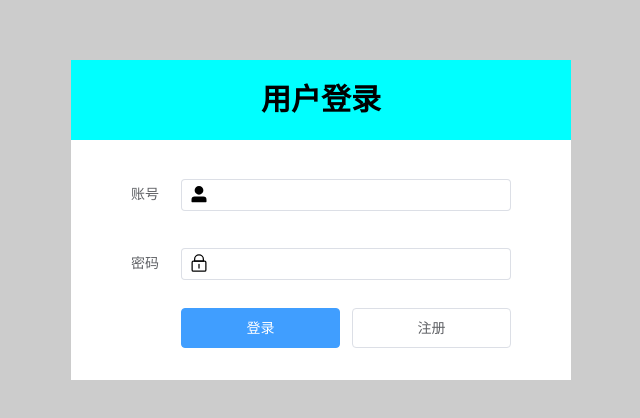
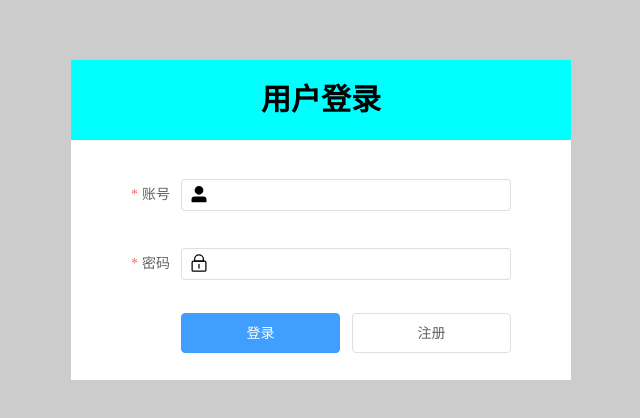
Before and after one commit to Simple-h/vue3_cms, a Vue app: page /#/login in a window 1280 px wide. Shown: the part 130-548 px from the top of the page, without its empty margins (319-959 px from the left). Built offline with nearby package versions, Linux system fonts and the light colour scheme.

Commit message:
feat:新增登录组件表单校验

```diff
--- a/src/views/Login.vue
+++ b/src/views/Login.vue
@@ -5,21 +5,21 @@
       <h3 class="title">用户登录</h3>
     </div>
     <div class="login-center">
-        <el-form :model="loginForm">
-          <el-form-item label="账号">
+        <el-form :model="loginForm" :rules="rules" ref="ruleFormRef">
+          <el-form-item label="账号" prop="name">
             <el-icon :size="20">
               <UserFilled />
             </el-icon>
             <el-input v-model="loginForm.name" />
           </el-form-item>
-          <el-form-item label="密码">
+          <el-form-item label="密码" prop="password">
             <el-icon :size="20">
               <Lock />
             </el-icon>
             <el-input v-model="loginForm.password" show-password/>
           </el-form-item>
           <el-form-item>
-            <el-button type="primary" @click="onSubmit">登录</el-button>
+            <el-button type="primary" @click="submitForm(ruleFormRef)">登录</el-button>
             <el-button >注册</el-button>
           </el-form-item>
        </el-form>
@@ -29,14 +29,33 @@
 </template>
 
 <script setup lang="ts">
-    import { reactive } from "vue";
+    import { ref,reactive } from "vue";
     import { UserFilled , Lock } from "@element-plus/icons-vue";
+    import type { FormInstance, FormRules } from 'element-plus'
     const loginForm = reactive({
       name: '',
       password:'',
     })
-    const onSubmit = () => {
-      console.log('submit!')
+    const ruleFormRef = ref<FormInstance>()
+    const rules = reactive({
+      name: [
+        { required: true, message: '账户不能为空', trigger: 'blur' },
+      ],
+      password: [
+        { required: true, message: '密码不能为空', trigger: 'blur' },
+      ],
+    })
+
+    // 标单校验
+    const submitForm = async (formEl: FormInstance | undefined) => {
+      if (!formEl) return
+      await formEl.validate((valid, fields) => {
+        if (valid) {
+          console.log('submit!')
+        } else {
+          console.log('error submit!', fields)
+        }
+      })
     }
 
 </script>
@@ -116,10 +135,14 @@ html{
                       padding-left: 25px;
                     }
                   }
+                  .el-form-item__error{
+                    margin-left: 50px;
+                    margin-top: 5px;
+                    }
                   .el-button{
                     width: 159px;
                     height: 40px;
-                    margin-top: 10px;
+                    margin-top: 15px;
                     float: left;
                   }
                 }
```
